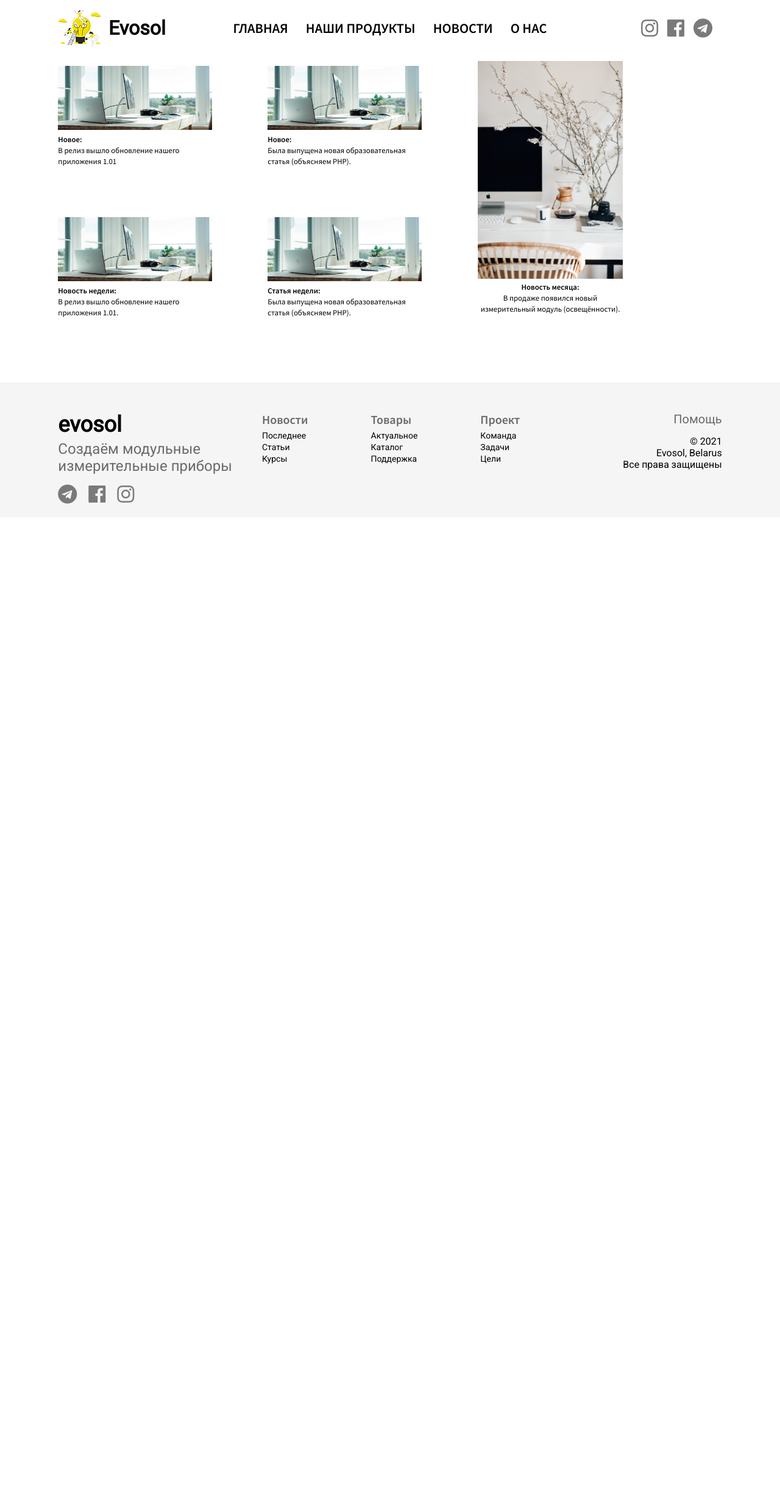
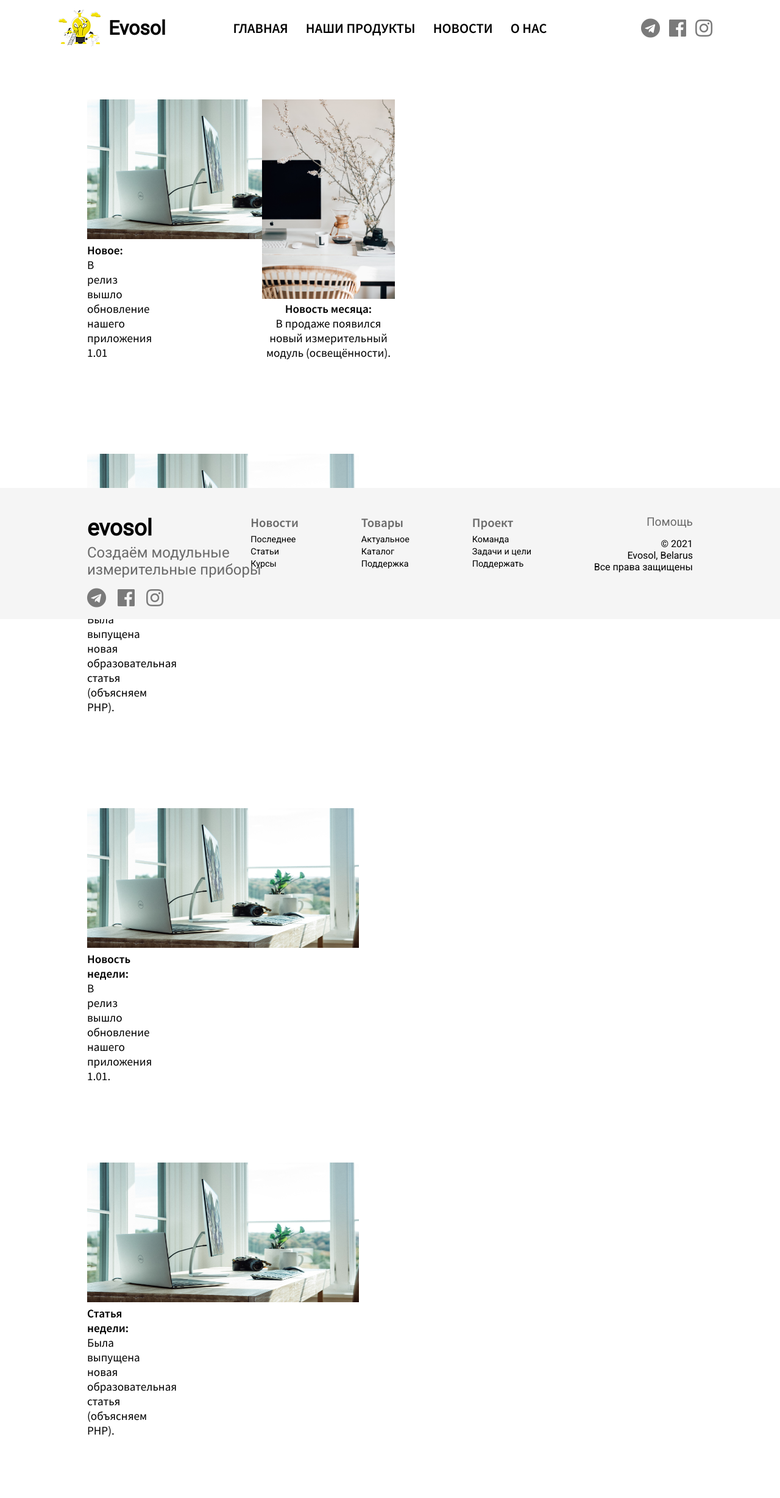
Before and after one commit to Rostik0123/Evosol, a PHP site: page / in a window 1280 px wide. Shown: the whole page at 61% size. Before the commit the page ends 826 px from the top, so only its background shows below. Run offline with PHP 8.4, Linux system fonts and the light colour scheme.

Commit message:
NEED_GIT

```diff
--- a/css/footer.css
+++ b/css/footer.css
@@ -4,25 +4,27 @@ footer {
 }
 
 .site-footer {
-    /*position: absolute;*/
-    /*bottom: 0;*/
-    position: relative;
+    position: absolute;
+    /* bottom: 0; */
+    top: 100vh;
+    /* position: relative; */
     width: 100%;
     /*width: 1634px;*/
-    /*height: 190px;*/
-    height: 17.6%;
+    /* height: 190px; */
+    /* height: 17.6%; */
     background: #F5F5F5;
     text-decoration: none;
 }
 
 .site-footer .content-footer {
     /*width: 100% ;*/
-    /*height: 190px;*/
+    /* height: 190px; */
     height: 100%;
     /*position: relative;*/
-    /*margin: 22px 143px 19px;*/
+    margin: 22px 143px 19px;
+    /* padding: 22px 143px 19px; */
     /*margin: 11.58% 7.45% 10%;*/
-    padding: 2% 7.45% 1.76%;
+    /* padding: 2% 7.45% 1.76%; */
     font-family: 'Roboto', sans-serif;
     display: flex;
     /*align-items: center;*/
@@ -32,14 +34,16 @@ footer {
 /*-------------------------------------About-------------------------------------*/
 .site-footer .content-footer .evosol {
     margin-top: 22px;
-    font-size: 36px;
+    /* font-size: 36px; */
+    font-size: 2.3em;
     font-style: normal;
     font-weight: bold;
     color: #000000;
 }
 
 .site-footer .content-footer .tagline {
-    font-size: 24px;
+    /* font-size: 24px; */
+    font-size: 1.5em;
     font-style: normal;
     font-weight: normal;
     color: #6A6A6A;
@@ -84,13 +88,15 @@ footer {
 .site-footer .content-footer .headline {
     font-family: Source Sans Pro, serif;
     font-weight: 600;
-    font-size: 20px;
+    /* font-size: 20px; */
+    font-size: 1.3em;
     color: #6A6A6A;
     margin-bottom: 6px;
 }
 
 .site-footer .content-footer .point {
-    font-size: 14px;
+    /* font-size: 14px; */
+    font-size: 0.9em;
     font-style: normal;
     font-weight: 400;
     margin-top: 3px;
@@ -99,7 +105,8 @@ footer {
 /*------------------------------------Copyright----------------------*/
 .site-footer .content-footer .help {
     margin-top: 22px;
-    font-size: 20px;
+    /* font-size: 20px; */
+    font-size: 1.2em;
     font-style: normal;
     font-weight: 500;
     color: #6A6A6A;
@@ -112,7 +119,8 @@ footer {
 }
 
 .site-footer .content-footer .copy {
-    font-size: 16px;
+    /* font-size: 16px; */
+    font-size: 1em;
     font-weight: 400;
     text-align: right;
     margin-top: 15px;
--- a/css/style.css
+++ b/css/style.css
@@ -16,8 +16,8 @@ body {
 
 .content-content {
     /*width: 100%;*/
-    /*margin: 132px 143px 64px;*/
-    margin: 6.875% 7.45% 3.33%;
+    margin: 132px 143px 64px;
+    /* margin: 6.875% 7.45% 3.33%; */
     display: flex;
 }
 
@@ -26,38 +26,40 @@ body {
     color: #000000;
     font-family: 'Source Sans Pro', sans-serif;
     /*font-size: 20px;*/
-    font-size: 0.8em;
+    font-size: 1.2em;
 }
 
 .content-content .news-other {
     /*width: 70%;*/
     /*width: 1213px;*/
-    width: 63.18%;
+    /* width: 63.18%; */
+    width: calc(100% - 143px - 421px - 143px);
     display: flex;
     flex-wrap: wrap;
 }
 
 .content-content .news-latest {
     /*width: 446px;*/
-    width: 36.78%;
-    /*height: 316px;*/
+    /* width: 36.78%; */
+    width: calc(100% - 446px - 160px - 160px);
+    /* height: 316px; */
     height: 29.26%;
-    /*margin-right: 160px;*/
-    margin-right: 13.19%;
-    /*margin-top: 31px;*/
-    margin-top: 2.87%;
+    margin-right: 160px;
+    /* margin-right: 13.19%; */
+    margin-top: 31px;
+    /* margin-top: 2.87%; */
 }
 
 .content-content .news-latest img {
-    /*width: 446px;*/
-    /*height: 229px;*/
-    width: 100%;
-    height: 72.47%;
+    width: 446px;
+    height: 229px;
+    /* width: 100%; */
+    /* height: 72.47%; */
 }
 
 .content-content .news-latest p {
-    /*margin-top: 2px;*/
-    margin-top: 0.63%;
+    margin-top: 2px;
+    /* margin-top: 0.63%; */
 }
 
 .content-content .news-latest .new {
@@ -65,8 +67,8 @@ body {
 }
 
 .content-content .news-latest .text {
-    /*margin-top: 5px;*/
-    margin-top: 1.58%;
+    margin-top: 5px;
+    /* margin-top: 1.58%; */
     font-family: 'Source Sans Pro', sans-serif;
     font-weight: lighter;
 }
@@ -84,8 +86,8 @@ body {
 }
 
 .content-content .news-month img {
-    /*margin-top: 31px;*/
-    margin-top: 4.67%;
+    margin-top: 31px;
+    /* margin-top: 4.67%; */
     /*width: 421px;*/
     width: 100%;
     /*height: 576px;*/
@@ -94,13 +96,13 @@ body {
 
 .content-content .news-month .month {
     font-weight: bold;
-    /*margin-top: 2px;*/
-    margin-top: 0.3%;
+    margin-top: 2px;
+    /* margin-top: 0.3%; */
 }
 
 .content-content .news-month .text {
-    /*margin-top: 5px;*/
-    margin-top: 0.75%;
+    margin-top: 5px;
+    /* margin-top: 0.75%; */
     font-family: 'Source Sans Pro', sans-serif;
     font-weight: lighter;
 }
--- a/index.html
+++ b/index.html
@@ -38,9 +38,9 @@
                 </nav>
                 <div class="social">
                     <!--                <a href="#">Social</a>-->
+                    <a href="#"><i class="fab fa-instagram fa-2x"></i></a>
+                    <a href="#"><i class="fab fa-facebook fa-2x"></i></a>
                     <a href="#"><i class="fab fa-telegram fa-2x"></i></a>
-                    <a href="#"><i class="fab fa-facebook fa-2x"></i></a>
-                    <a href="#"><i class="fab fa-instagram fa-2x"></i></a>
                 </div>
             </div>
         </header>
@@ -124,8 +124,8 @@
                     <div class="project">
                         <p class="headline">Проект</p>
                         <p class="point"><a href="#">Команда</a></p>
-                        <p class="point"><a href="#">Задачи</a></p>
-                        <p class="point"><a href="#">Цели</a></p>
+                        <p class="point"><a href="#">Задачи и цели</a></p>
+                        <p class="point"><a href="#">Поддержать</a></p>
                     </div>
                 </div>
                 <div class="copyright">
```
